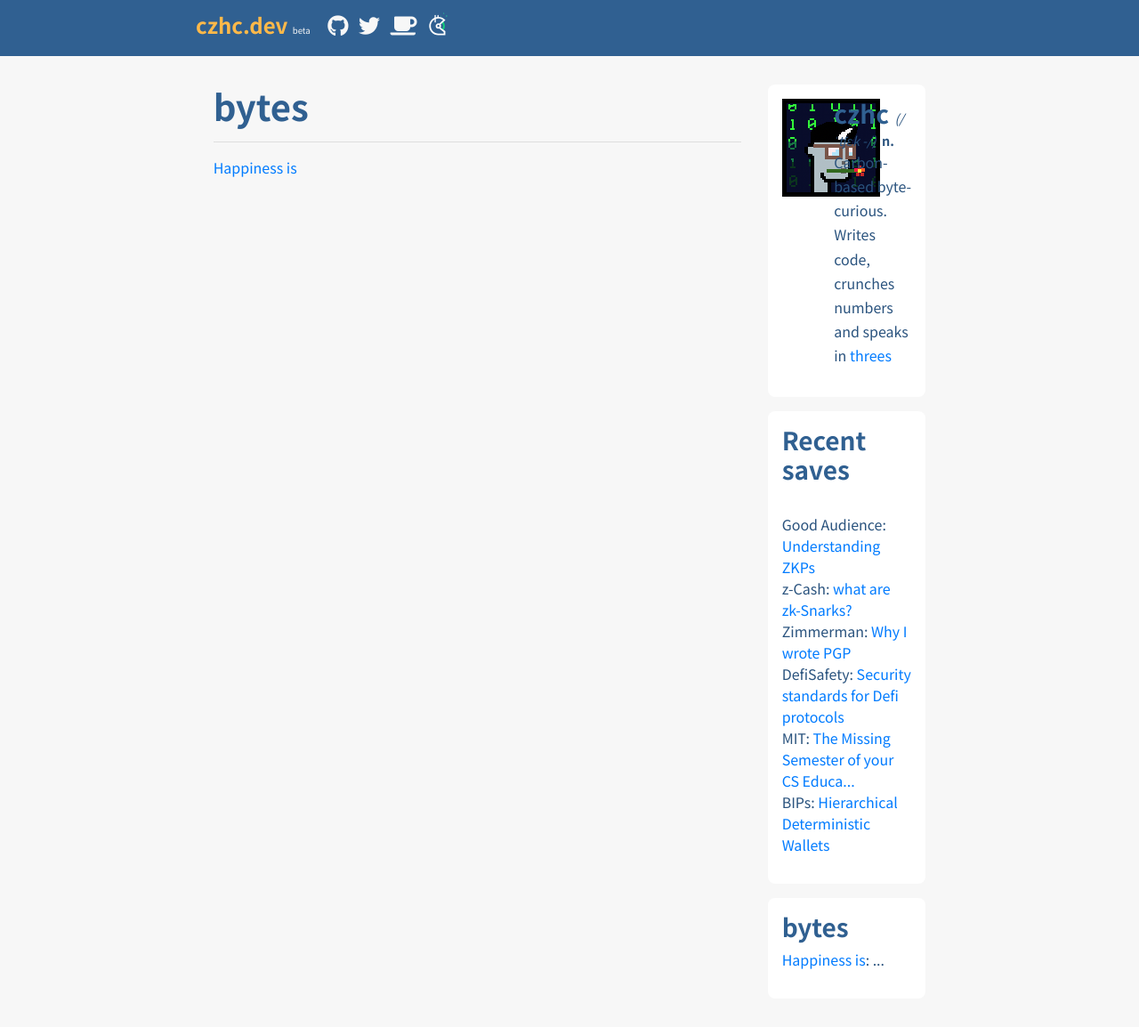
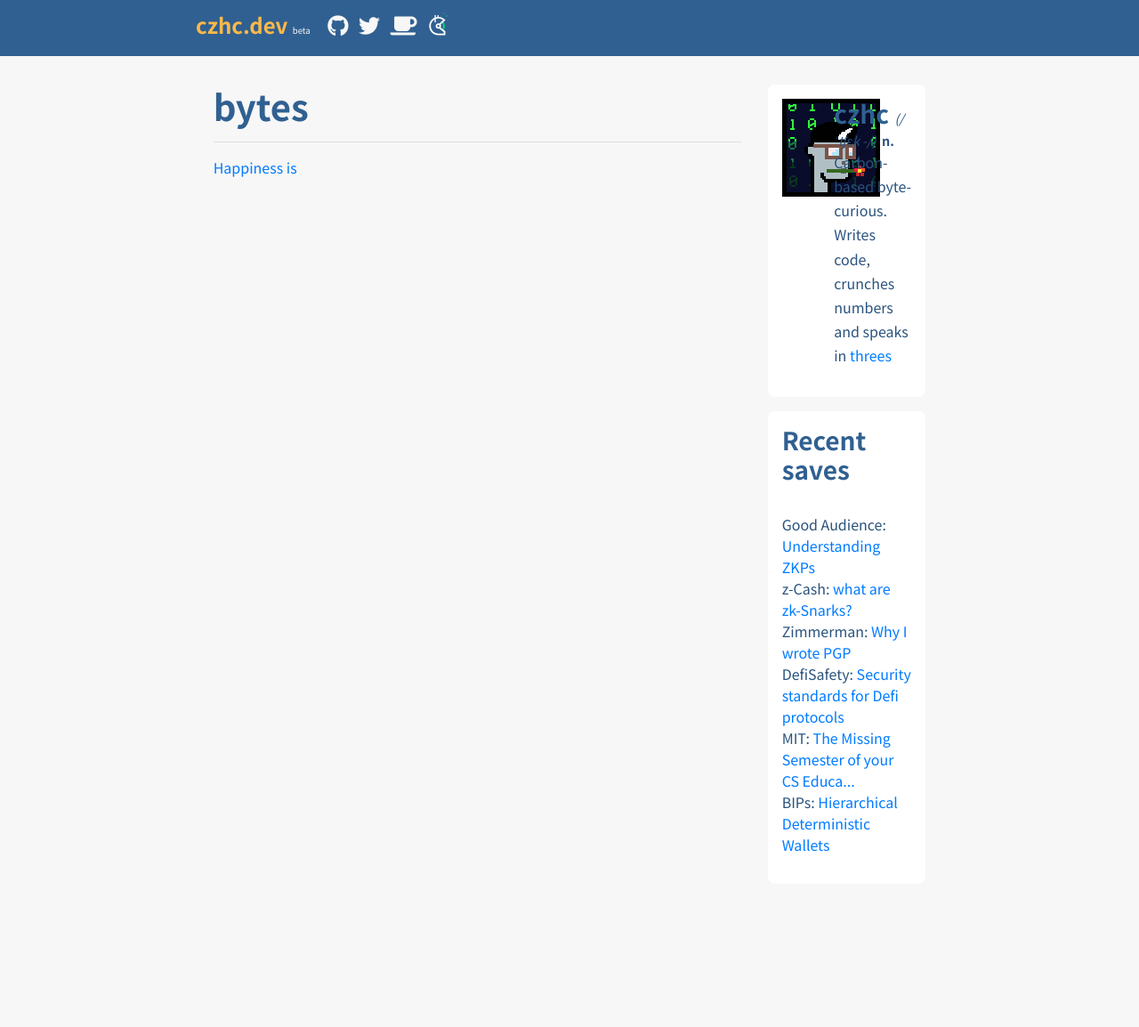
Before and after one commit to czhc/czhc.github.io, a Jekyll site: the page built from bytes.html, in a window 1280 px wide. Shown: the whole page at 89% size. Built offline with Jekyll 4.4.1, drawn with Linux system fonts in a browser that asks for light colours; nearby versions of some CDN libraries; after the commit the page ends 1025 px from its top, so only the background shows below that.

Commit message:
Hide bytebar

```diff
--- a/_layouts/default.html
+++ b/_layouts/default.html
@@ -12,7 +12,6 @@
 		<section class="col-sm-12 col-md-2 sidebar">
 	    {% include aboutme.html %}
 	    {% include bookmarks.html %}
-	    {% include bytebar.html %}
 		</section>
 	</div>
 
```
